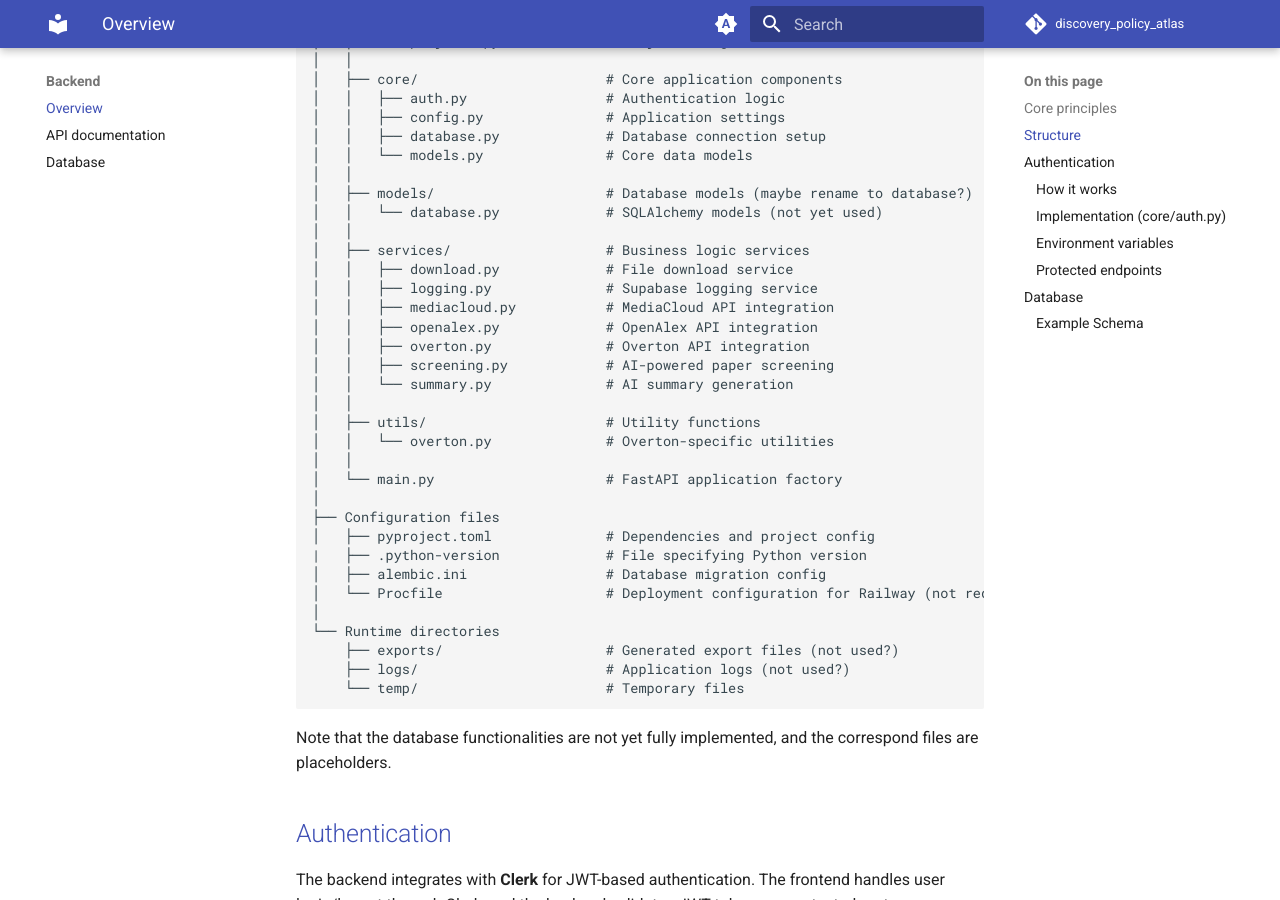
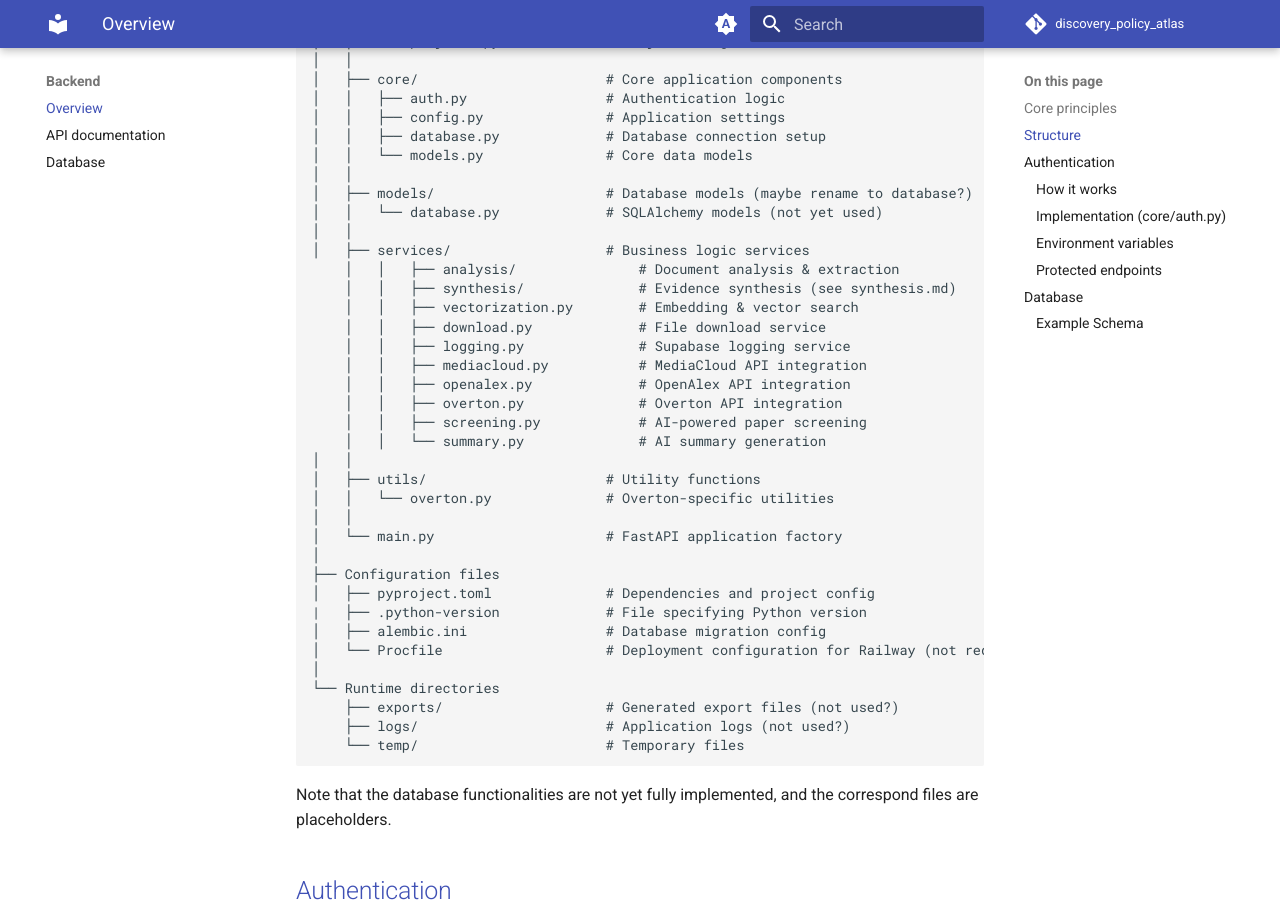
Before and after one commit to nestauk/discovery_policy_atlas, an MkDocs documentation site: the page built from docs/backend/overview.md, in a window 1280 px wide and 900 px high, scrolled down 1018 px. Built offline with MkDocs 1.6.1 and Material for MkDocs 9.7.7, drawn with Linux system fonts in a browser that asks for light colours; comment, search, counter and statistics services are not loaded.

Commit message:
synthesis docs

```diff
--- a/docs/backend/overview.md
+++ b/docs/backend/overview.md
@@ -44,13 +44,16 @@ backend/
 │   │   └── database.py             # SQLAlchemy models (not yet used)
 │   │
 │   ├── services/                   # Business logic services
-│   │   ├── download.py             # File download service
-│   │   ├── logging.py              # Supabase logging service
-│   │   ├── mediacloud.py           # MediaCloud API integration
-│   │   ├── openalex.py             # OpenAlex API integration
-│   │   ├── overton.py              # Overton API integration
-│   │   ├── screening.py            # AI-powered paper screening
-│   │   └── summary.py              # AI summary generation
+    │   │   ├── analysis/               # Document analysis & extraction
+    │   │   ├── synthesis/              # Evidence synthesis (see synthesis.md)
+    │   │   ├── vectorization.py        # Embedding & vector search
+    │   │   ├── download.py             # File download service
+    │   │   ├── logging.py              # Supabase logging service
+    │   │   ├── mediacloud.py           # MediaCloud API integration
+    │   │   ├── openalex.py             # OpenAlex API integration
+    │   │   ├── overton.py              # Overton API integration
+    │   │   ├── screening.py            # AI-powered paper screening
+    │   │   └── summary.py              # AI summary generation
 │   │
 │   ├── utils/                      # Utility functions
 │   │   └── overton.py              # Overton-specific utilities
```
